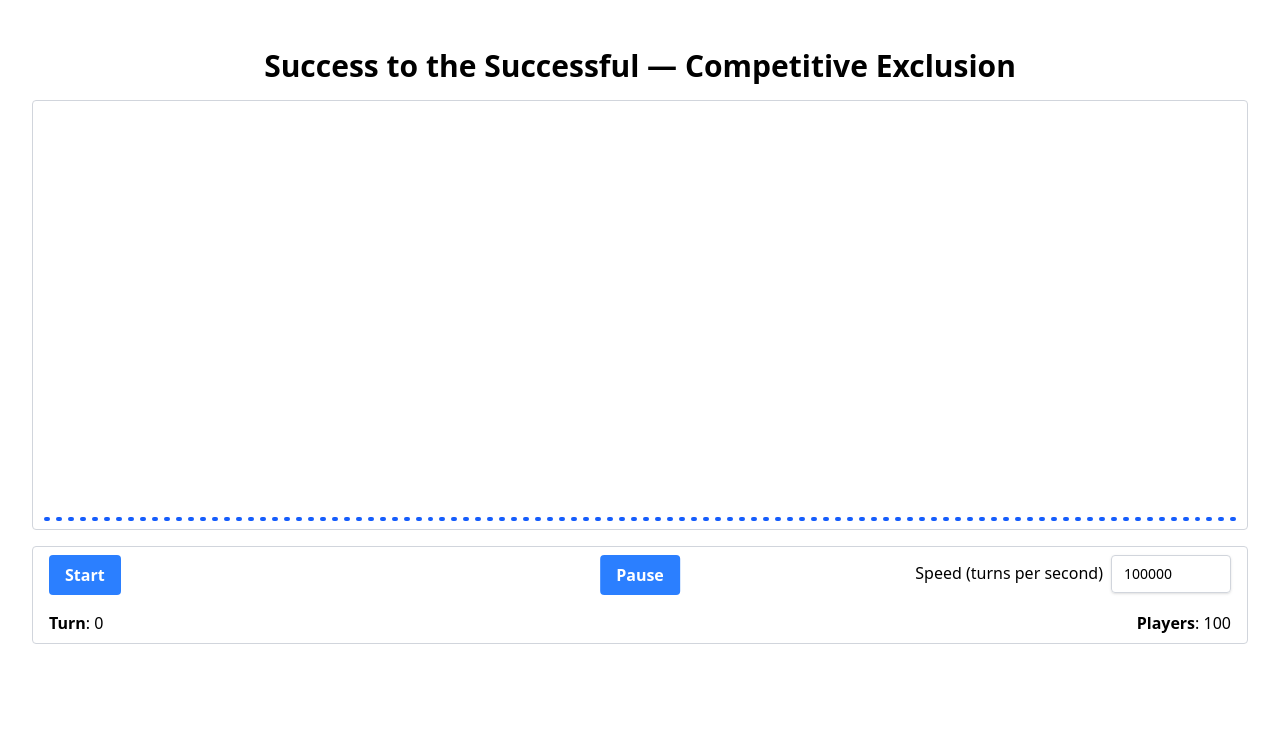
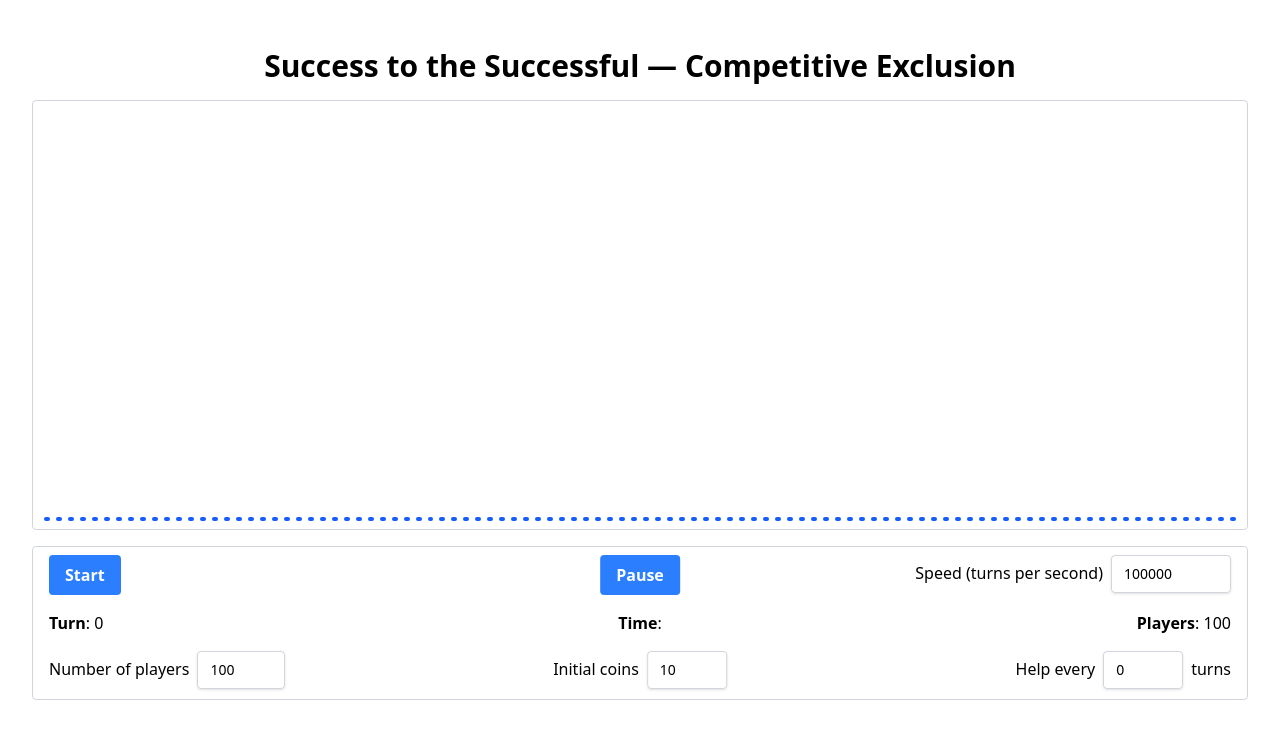
Before and after one commit to lcrespom/winner-game, a React (Vite) app: page / in a window 1280 px wide. Shown: the top 738 px of the page. Built offline with nearby package versions, Linux system fonts and the light colour scheme.

Commit message:
Game contros show game parameters row

```diff
--- a/src/components/game-controls.tsx
+++ b/src/components/game-controls.tsx
@@ -12,6 +12,14 @@ interface GameControlsProps {
 
 const NumFmt = Intl.NumberFormat()
 
+let initialTime = 0
+
+function getCurrentTime() {
+  if (initialTime == 0) return ''
+  const elapsedTimeMs = new Date().getTime() - initialTime
+  return new Date(elapsedTimeMs).toISOString().slice(14, 19)
+}
+
 const GameControls: React.FC<GameControlsProps> = ({
   state,
   onStart,
@@ -25,10 +33,12 @@ const GameControls: React.FC<GameControlsProps> = ({
   function startClicked() {
     setStarted(true)
     setRunning(true)
+    initialTime = new Date().getTime()
     onStart()
   }
 
   function pauseClicked() {
+    //TODO account for paused time
     setRunning(running => {
       running = !running
       if (running) onPause()
@@ -39,6 +49,7 @@ const GameControls: React.FC<GameControlsProps> = ({
 
   return (
     <div className="round-border my-4 w-full p-2">
+      {/*---------- First row: game controls ----------*/}
       <div className="relative">
         <button className="absolute left-2" onClick={startClicked}>
           {started ? 'Restart' : 'Start'}
@@ -55,35 +66,55 @@ const GameControls: React.FC<GameControlsProps> = ({
             onChange={e => onParamsChange('turnsPerSecond', parseInt(e.target.value))}
           />
         </div>
-        <button className="invisible">Center</button> {/* ensures container grows */}
+        <button className="invisible">X</button> {/* ensures container grows */}
       </div>
-      <div className="relative">
-        <div className="absolute left-2 mt-4">
+      {/*---------- Second row: game information ----------*/}
+      <div className="relative mt-4">
+        <div className="absolute left-2">
           <b>Turn</b>: {NumFmt.format(state.turn)}
         </div>
-        {/* TODO: time */}
-        <div className="absolute right-2 mt-4">
+        <div className="absolute left-1/2 -translate-x-1/2">
+          <b>Time</b>: {getCurrentTime()}
+        </div>
+        <div className="absolute right-2">
           <b>Players</b>: {NumFmt.format(state.players.length)}
         </div>
-        <button className="invisible">Center</button> {/* ensures container grows */}
+        <div className="invisible">X</div> {/* ensures container grows */}
+      </div>
+      {/*---------- Third row: game parameters ----------*/}
+      <div className="relative mt-4">
+        <div className="absolute left-2">
+          Number of players
+          <input
+            type="number"
+            className="ml-2 w-22"
+            value={state.params.numPlayers}
+            onChange={e => onParamsChange('numPlayers', parseInt(e.target.value))}
+          />
+        </div>
+        <div className="absolute left-1/2 -translate-x-1/2">
+          Initial coins
+          <input
+            type="number"
+            className="ml-2 w-20"
+            value={state.params.initialCoins}
+            onChange={e => onParamsChange('initialCoins', parseInt(e.target.value))}
+          />
+        </div>
+        <div className="absolute right-2">
+          Help every
+          <input
+            type="number"
+            className="mr-2 ml-2 w-20"
+            value={state.params.helpTurns}
+            onChange={e => onParamsChange('helpTurns', parseInt(e.target.value))}
+          />
+          turns
+        </div>
+        <button className="invisible">X</button> {/* ensures container grows */}
       </div>
     </div>
   )
 }
 
-/*
-  - Controls
-    - [x] Start/restart button
-    - [x] Pause/continue button
-    - [x] Turns per frame input
-  - Information
-    - [x] Turn counter
-    - [ ] Elapsed time
-    - [x] Player counter
-  - Game parameters
-    - [ ] Number of players input
-    - [ ] Initial coins input
-    - [ ] Help turns input
-*/
-
 export default GameControls
```
